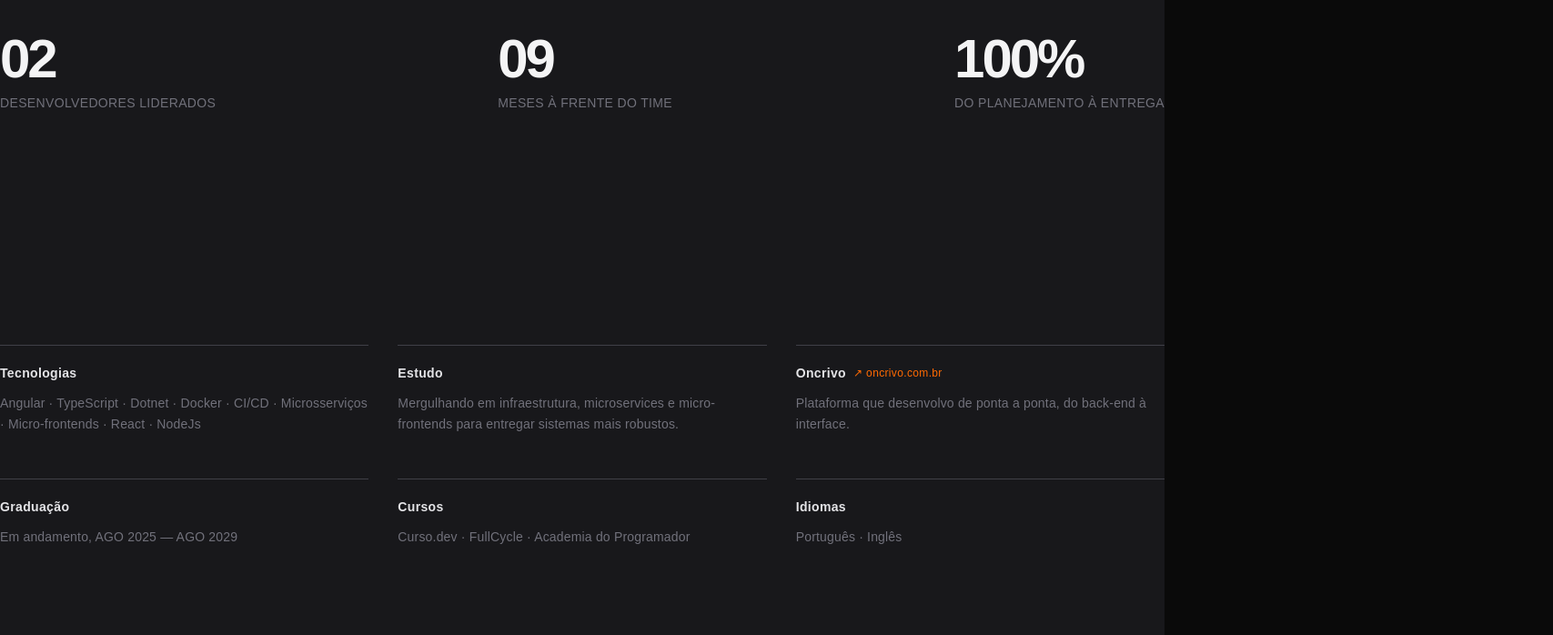
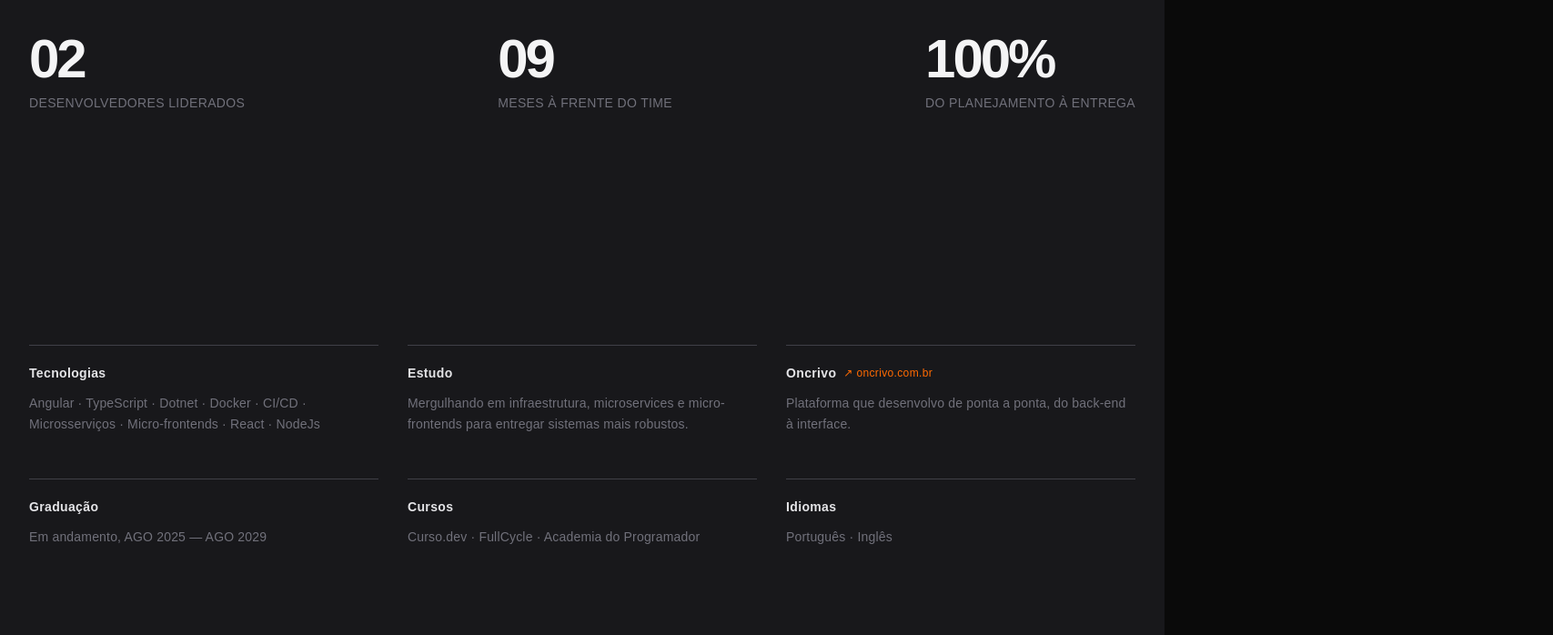
Before and after one commit to andradeleo/portfolio, a React (Vite) app: page / in a window 1280 px wide. Shown: the part 1991-2689 px from the top of the page at 91% size, 1707 px wide, since content can reach past the window. Built offline with nearby package versions, Linux system fonts and the light colour scheme.

Commit message:
fix: improve responsive layout across sections

```diff
--- a/src/App.tsx
+++ b/src/App.tsx
@@ -6,8 +6,8 @@ import { Footer } from "./components/Footer";
 
 export default function App() {
   return (
-    <div className="flex min-h-screen justify-center bg-zinc-900">
-      <div className="container flex grow flex-col text-center">
+    <div className="flex min-h-screen justify-center overflow-x-hidden bg-zinc-900">
+      <div className="container mx-auto flex grow flex-col px-6 text-center sm:px-8">
         <Hero />
         <Timeline />
         <Leadership />
--- a/src/components/Footer.tsx
+++ b/src/components/Footer.tsx
@@ -23,7 +23,7 @@ export function Footer() {
             />
             <a
               href="mailto:contato.andradeleo@gmail.com"
-              className="text-4xl font-black tracking-tighter text-zinc-100 transition-colors hover:text-zinc-400 lg:text-6xl"
+              className="text-2xl font-black break-all tracking-tighter text-zinc-100 transition-colors hover:text-zinc-400 sm:text-4xl lg:text-6xl"
             >
               contato.andradeleo@gmail.com
             </a>
--- a/src/components/Hero.tsx
+++ b/src/components/Hero.tsx
@@ -5,7 +5,7 @@ export function Hero() {
     <section className="relative flex min-h-[92vh] flex-col items-start justify-center text-left">
       <span
         aria-hidden
-        className="pointer-events-none absolute top-4 -left-4 -z-10 text-[14rem] leading-none font-black tracking-tighter text-zinc-900 uppercase select-none lg:text-[20rem]"
+        className="pointer-events-none absolute top-4 -left-4 -z-10 text-[7rem] leading-none font-black tracking-tighter text-zinc-900 uppercase select-none sm:text-[14rem] lg:text-[20rem]"
       >
         Portfolio
       </span>
@@ -13,12 +13,12 @@ export function Hero() {
       <h1 className="flex flex-col items-start font-black tracking-tighter uppercase antialiased select-none">
         <RevealText
           text="Olá, eu sou"
-          className="mb-4 text-7xl text-zinc-800/40 lg:text-8xl"
+          className="mb-4 text-5xl text-zinc-800/40 sm:text-7xl lg:text-8xl"
         />
         <span className="whitespace-nowrap">
           <RevealText
             text="Leonardo Andrade"
-            className="text-6xl text-zinc-100 sm:text-7xl lg:text-8xl xl:text-9xl"
+            className="text-4xl text-zinc-100 sm:text-6xl md:text-7xl lg:text-8xl xl:text-9xl"
           />
         </span>
       </h1>
--- a/src/components/Leadership.tsx
+++ b/src/components/Leadership.tsx
@@ -25,9 +25,9 @@ export function Leadership() {
         aprendizado, soft skills e novos conhecimentos.
       </p>
 
-      <dl className="mt-16 flex items-center justify-between gap-10 border-t border-zinc-700 pt-10">
+      <dl className="mt-16 flex flex-col gap-8 border-t border-zinc-700 pt-10 sm:flex-row sm:items-center sm:justify-between sm:gap-10">
         {highlights.map((item) => (
-          <div key={item.label} className="items-left flex flex-col gap-2">
+          <div key={item.label} className="flex flex-col gap-2">
             <dt className="text-6xl font-black tracking-tighter text-zinc-100">
               {item.value}
             </dt>
```
